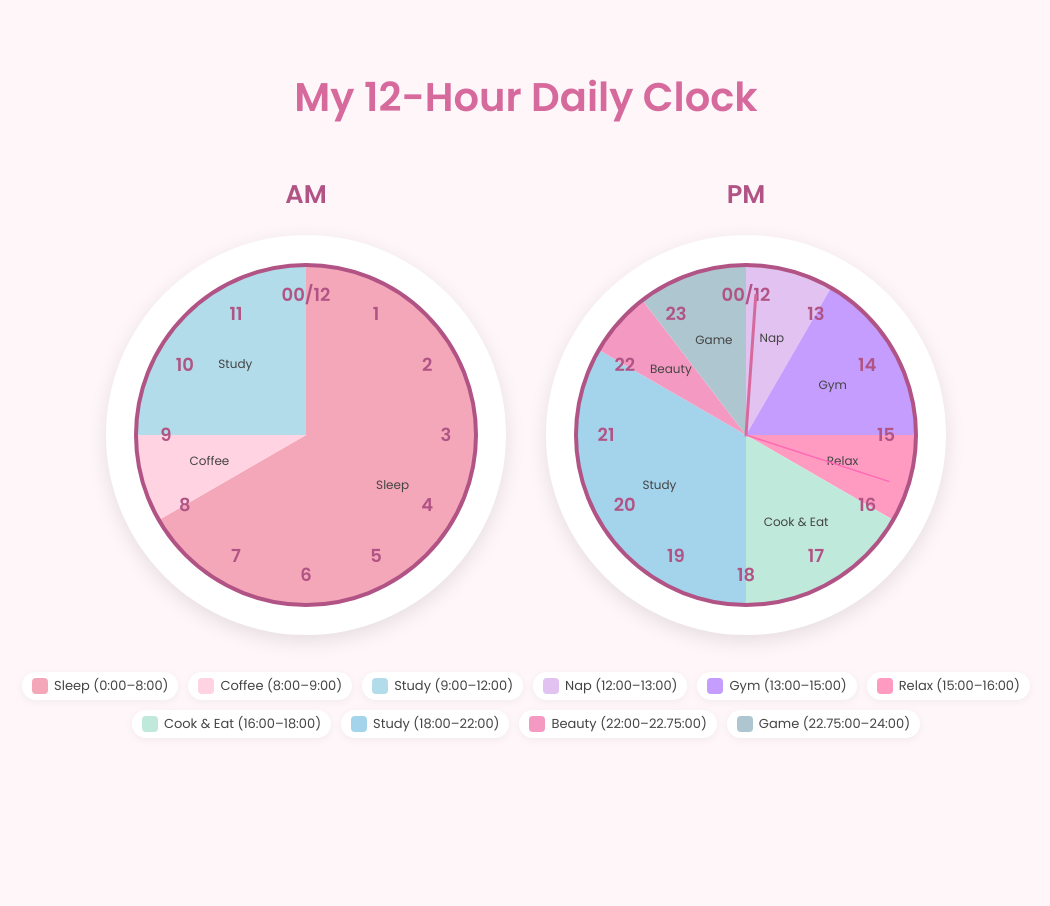
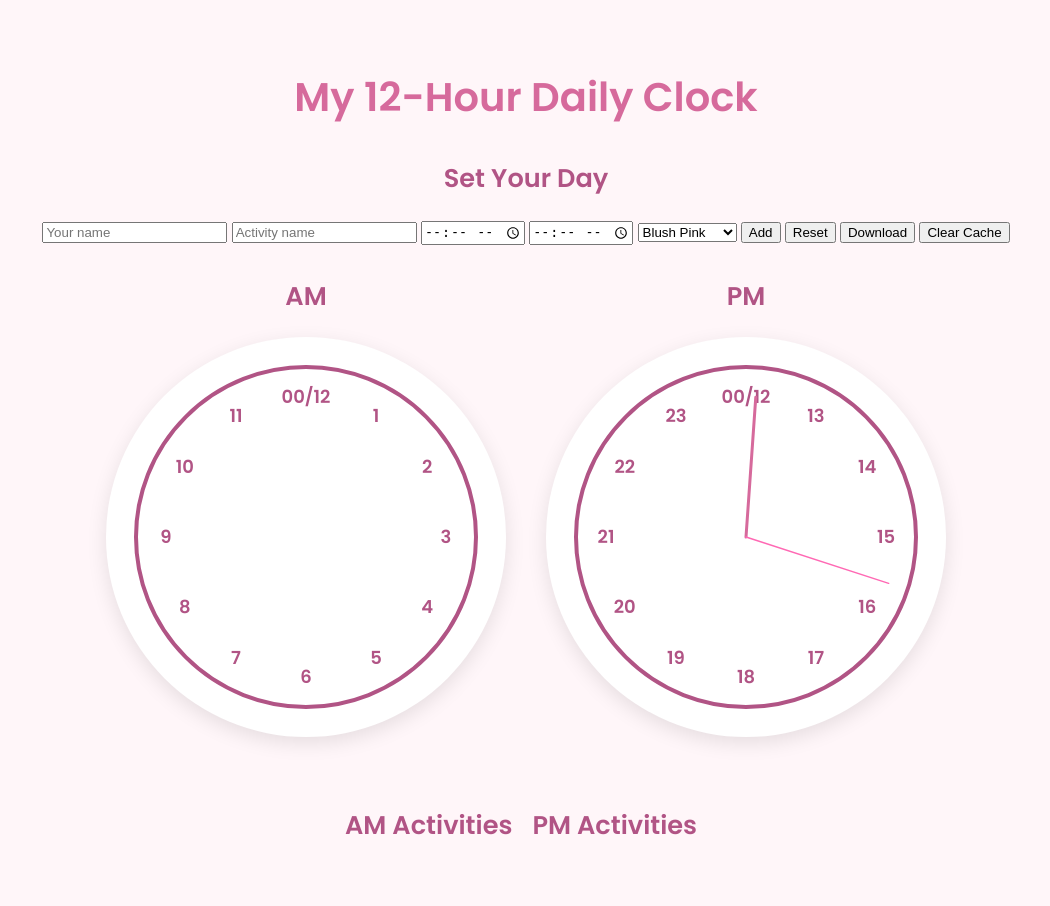
Before and after one commit to Saracodesagain/MyDailyClock, a Flask app: page / in a window 1280 px wide. Shown: the whole page, without its empty margins (114-1164 px from the left). Before the commit the page ends 732 px from the top, so only its background shows below. Run offline with Flask 3, Linux system fonts and the light colour scheme.

Commit message:
Update: added user input

```diff
--- a/templates/index.html
+++ b/templates/index.html
@@ -4,10 +4,35 @@
   <meta charset="UTF-8" />
   <title>My Daily Clock</title>
   <link rel="stylesheet" href="{{ url_for('static', filename='style.css') }}">
+  <link href="https://fonts.googleapis.com/css2?family=Poppins:wght@400;600&display=swap" rel="stylesheet">
 </head>
 <body>
 
   <h1>My 12-Hour Daily Clock</h1>
+
+  <form id="activityForm">
+    <h2>Set Your Day</h2>
+    <input type="text" id="username" placeholder="Your name" required>
+    <input type="text" id="label" placeholder="Activity name" required>
+    <input type="time" id="from" required>
+    <input type="time" id="to" required>
+    <select id="color" required>
+      <option value="#f4a7b9">Blush Pink</option>
+      <option value="#ffd3e2">Soft Rose</option>
+      <option value="#f49ac2">Pink Sherbet</option>
+      <option value="#d66a9c">Deep Rose</option>
+      <option value="#b15485">Berry</option>
+      <option value="#e2c2f0">Lavender</option>
+      <option value="#c49dff">Lilac</option>
+      <option value="#b2dce9">Light Teal</option>
+      <option value="#a4d4eb">Sky Teal</option>
+      <option value="#bfe9db">Mint Teal</option>
+    </select>
+    <button type="submit">Add</button>
+    <button type="button" id="resetBtn">Reset</button>
+    <button type="button" id="downloadBtn">Download</button>
+    <button type="button" id="clearCacheBtn">Clear Cache</button>
+  </form>
 
   <div class="clocks">
     <div>
@@ -20,21 +45,29 @@
     </div>
   </div>
 
-  <div id="legend"></div>
+  <div id="legend">
+    <h2>AM Activities</h2>
+    <div id="amLegend"></div>
+    <h2>PM Activities</h2>
+    <div id="pmLegend"></div>
+  </div>
 
   <script>
-    const schedule = [
-      { from: 0, to: 8, color: "#f4a7b9", label: "Sleep" },
-      { from: 8, to: 9, color: "#ffd3e2", label: "Coffee" },
-      { from: 9, to: 12, color: "#b2dce9", label: "Study" },
-      { from: 12, to: 13, color: "#e2c2f0", label: "Nap" },
-      { from: 13, to: 15, color: "#c49dff", label: "Gym" },
-      { from: 15, to: 16, color: "#ff9ac1", label: "Relax" },
-      { from: 16, to: 18, color: "#bfe9db", label: "Cook & Eat" },
-      { from: 18, to: 22, color: "#a4d4eb", label: "Study" },
-      { from: 22, to: 22.75, color: "#f49ac2", label: "Beauty" },
-      { from: 22.75, to: 24, color: "#AEC6CF", label: "Game" }
-    ];
+    let schedule = [];
+    const defaultSchedule = [];
+
+    const saved = localStorage.getItem("dailyClockData");
+    if (saved) {
+      const parsed = JSON.parse(saved);
+      schedule = parsed.schedule || [];
+      document.getElementById("username").value = parsed.username || "";
+    }
+
+    function toHHMM(decimal) {
+      const h = Math.floor(decimal);
+      const m = Math.round((decimal - h) * 60);
+      return `${h.toString().padStart(2, '0')}:${m.toString().padStart(2, '0')}`;
+    }
 
     function drawClock(canvasId, isAM) {
       const canvas = document.getElementById(canvasId);
@@ -110,21 +143,96 @@
     }
 
     function renderLegend(schedule) {
-      const container = document.getElementById("legend");
-      container.innerHTML = "";
-      schedule.forEach(({ label, color, from, to }) => {
+      const amLegend = document.getElementById("amLegend");
+      const pmLegend = document.getElementById("pmLegend");
+      amLegend.innerHTML = "";
+      pmLegend.innerHTML = "";
+
+      const sorted = [...schedule].sort((a, b) => a.from - b.from);
+
+      sorted.forEach(({ label, color, from, to }) => {
         const item = document.createElement("div");
         item.className = "legend-item";
         const box = document.createElement("span");
         box.className = "legend-box";
         box.style.backgroundColor = color;
         const text = document.createElement("span");
-        text.textContent = `${label} (${from}:00–${to}:00)`;
+        text.textContent = `${label} (${toHHMM(from)}–${toHHMM(to)})`;
         item.appendChild(box);
         item.appendChild(text);
-        container.appendChild(item);
+
+        if (from < 12) {
+          amLegend.appendChild(item);
+        } else {
+          pmLegend.appendChild(item);
+        }
       });
     }
+
+    function saveToLocalStorage() {
+      const username = document.getElementById("username").value;
+      localStorage.setItem("dailyClockData", JSON.stringify({ username, schedule }));
+    }
+
+    document.getElementById("activityForm").addEventListener("submit", (e) => {
+      e.preventDefault();
+
+      const label = document.getElementById("label").value;
+      const fromTime = document.getElementById("from").value;
+      const toTime = document.getElementById("to").value;
+      const color = document.getElementById("color").value;
+      const username = document.getElementById("username").value;
+
+      const fromHour = parseFloat(fromTime.split(":")[0]) + parseFloat(fromTime.split(":")[1]) / 60;
+      const toHour = parseFloat(toTime.split(":")[0]) + parseFloat(toTime.split(":")[1]) / 60;
+
+      if (!username.trim()) {
+        alert("Please enter your name.");
+        return;
+      }
+
+      if (toHour <= fromHour) {
+        alert("End time must be after start time.");
+        return;
+      }
+
+      schedule.push({ from: fromHour, to: toHour, color, label });
+      saveToLocalStorage();
+      renderLegend(schedule);
+      drawClock("amClock", true);
+      drawClock("pmClock", false);
+
+      e.target.reset();
+      document.getElementById("username").value = username; // keep name
+    });
+
+    document.getElementById("resetBtn").addEventListener("click", () => {
+      schedule = [];
+      renderLegend(schedule);
+      drawClock("amClock", true);
+      drawClock("pmClock", false);
+      saveToLocalStorage();
+    });
+
+    document.getElementById("downloadBtn").addEventListener("click", () => {
+      const username = document.getElementById("username").value.trim() || "daily_schedule";
+      const blob = new Blob([JSON.stringify({ username, schedule }, null, 2)], { type: "application/json" });
+      const a = document.createElement("a");
+      a.href = URL.createObjectURL(blob);
+      a.download = `${username.replace(/\s+/g, '_')}_schedule.json`;
+      a.click();
+    });
+
+    document.getElementById("clearCacheBtn").addEventListener("click", () => {
+      if (confirm("Are you sure you want to clear everything and start fresh?")) {
+        localStorage.removeItem("dailyClockData");
+        schedule = [];
+        document.getElementById("username").value = "";
+        renderLegend(schedule);
+        drawClock("amClock", true);
+        drawClock("pmClock", false);
+      }
+    });
 
     document.fonts.ready.then(() => {
       function update() {
```
